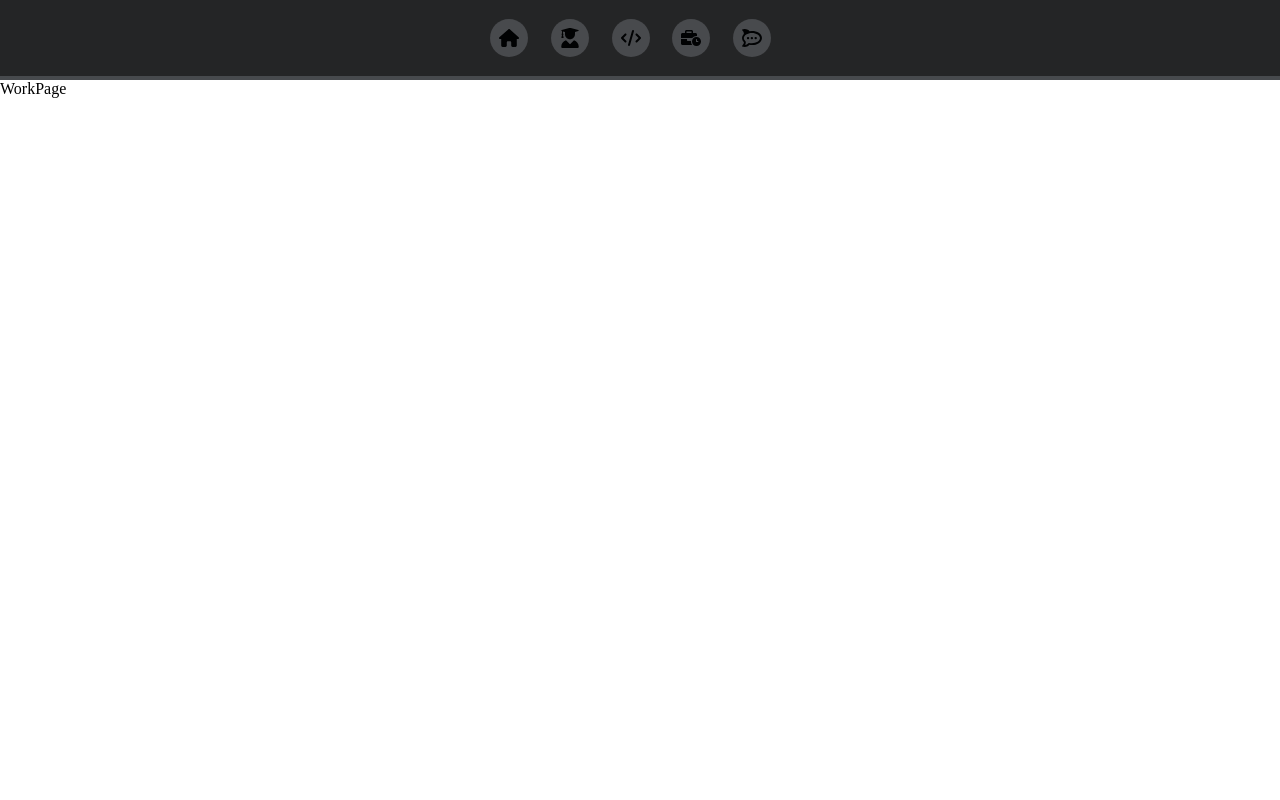
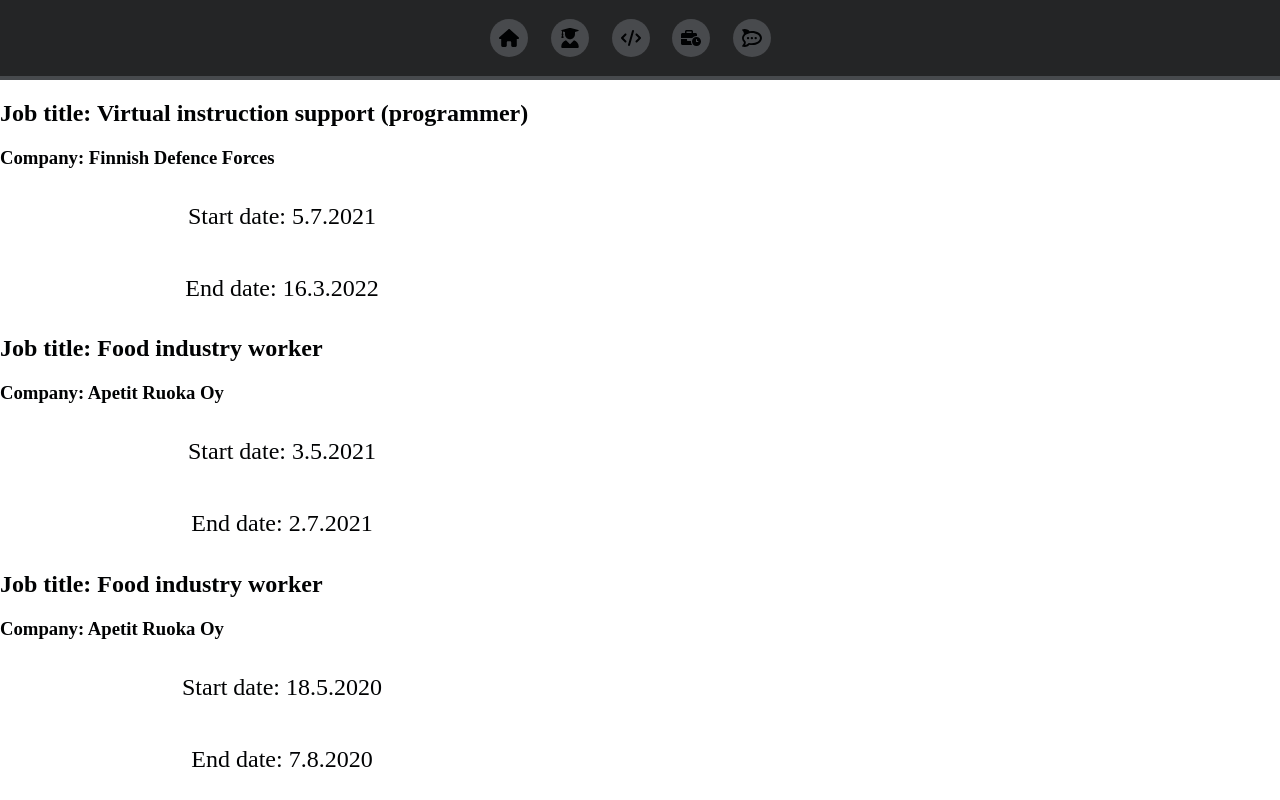
Before and after one commit to Haaparanta/curriculum_vitae, a React (Create React App) app in the folder cv/: page / in a window 1280 px wide. Both pictures are taken after a click on the button 691 px from the left and 38 px from the top of the page. Shown: the top 800 px of the page. Built offline with nearby package versions, Linux system fonts and the light colour scheme.

Commit message:
workPage ready but needs some css

```diff
--- /dev/null
+++ b/cv/src/component/workPage.css
@@ -0,0 +1,50 @@
+:root {
+  --text-color: #010203;
+  --job-title-font-size: 2.5rem;
+  --title-font-size: 2rem;
+  --text-font-size: 1.5rem;
+  --margin: 0rem;
+  --padding: 0rem;
+}
+
+.list {
+  display: flex;
+  flex-direction: column;
+  align-items: center;
+  justify-content: center;
+  padding: var(--padding);
+  margin: var(--margin);
+  list-style: none;
+}
+
+.listItem {
+  display: flex;
+  flex-direction: column;
+  align-items: center;
+  justify-content: center;
+  padding: var(--padding);
+  margin: var(--margin);
+  list-style: none;
+}
+
+
+.listItem h2 {
+  color: var(--text-color);
+  font-size: var(--job-title-font-size);
+  margin: var(--margin);
+  padding: var(--padding);
+}
+
+.listItem h3 {
+  color: var(--text-color);
+  font-size: var(--title-font-size);
+  margin: var(--margin);
+  padding: var(--padding);
+}
+
+.listItem p {
+  color: var(--text-color);
+  font-size: var(--text-font-size);
+  margin: var(--margin);
+  padding: var(--padding);
+}
--- a/cv/src/component/workPage.tsx
+++ b/cv/src/component/workPage.tsx
@@ -1,8 +1,27 @@
 import React from "react";
+import { workExperience } from "./types";
+import  workExperiences  from "./data/workExperience"
 
 const WorkPage = () => {
-  return <div>WorkPage</div>;
+  const listItems = workExperiences.map((workExperience) => <WorkExperienceItem key={workExperience.id} text={workExperience}/>);
+  return (
+    <ul className="list">
+      {listItems}
+    </ul>
+  );
 }
 
+const WorkExperienceItem: React.FC<{text: workExperience}> = ({ text }) => {
+  return (
+    <li className="listItem">
+      <a href={text.link} target="_blank" rel="noreferrer">
+        <h2>Job title: {text.position}</h2>
+        <h3>Company: {text.company}</h3>
+        <p>Start date: {text.startDate}</p>
+        <p>End date: {text.endDate}</p>
+      </a>
+    </li>
+  );
+};
 
 export default WorkPage;
```
